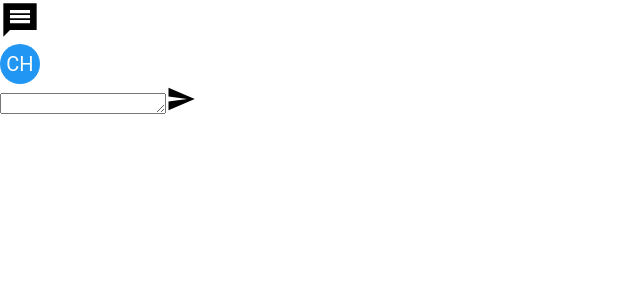
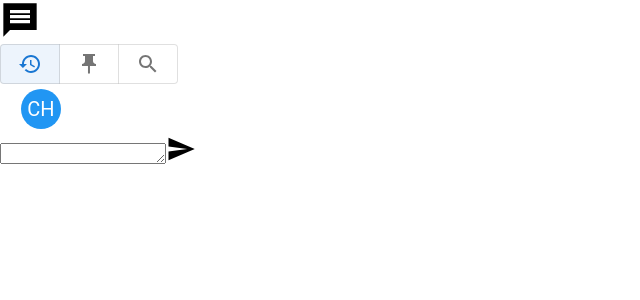
Before and after one commit to HolstCh/WordPal, a React (Create React App) app in the folder client/: page / in a window 1280 px wide. Both pictures are taken after a click on the icon 20 px from the left and 20 px from the top of the page. Shown: the top 300 px of the page, without its empty margins (0-640 px from the left). Built offline with nearby package versions, Linux system fonts and the light colour scheme.

Commit message:
Includes tab menu for chat history features and account menu

```diff
--- a/client/src/components/ChatHistorySidebar.js
+++ b/client/src/components/ChatHistorySidebar.js
@@ -1,19 +1,21 @@
 import React from 'react';
 import MessageSharpIcon from '@mui/icons-material/MessageSharp';
+import ToggleButtons from './ToggleButtons'
 export default function ChatHistorySidebar({openSidebar, setOpenSidebar }) {
     function handleClick() {
         if (!openSidebar)
             setOpenSidebar(true);
         else
             setOpenSidebar(false);
-
     }
 
     return (
         <section id="chat-history-sidebar">
-            <MessageSharpIcon onClick={handleClick} className="hover:text-blue-500 cursor-pointer" sx={{ fontSize: { xs: 25, sm: 30, md: 40 } }} />
+            <MessageSharpIcon onClick={handleClick} className={`${openSidebar ? 'text-blue-500' : null} hover:text-blue-500 cursor-pointer`} sx={{ fontSize: { xs: 25, sm: 30, md: 40 } }} />
             {openSidebar ?
-                <div id="sidebar" className="fixed bg-gray-100 overflow-y-auto left-0 h-full border-2 border-gray-200 w-1/3 rounded-3xl"></div>
+                <div id="sidebar" className="fixed bg-gray-100 overflow-y-auto left-0 h-full border-2 border-gray-200 w-1/3 rounded-3xl">
+                    <ToggleButtons />
+                </div>
             : null
             }
         </section>
--- a/client/src/components/NavBar.js
+++ b/client/src/components/NavBar.js
@@ -1,5 +1,5 @@
 import React from 'react';
-import ProfileIcon from "./ProfileIcon";
+import ProfileMenu from './ProfileMenu'
 import ChatHistorySidebar from './ChatHistorySidebar';
 
 export default function NavBar({openSidebar, setOpenSidebar }) {
@@ -7,7 +7,7 @@ export default function NavBar({openSidebar, setOpenSidebar }) {
     return (
         <div className="flex flex-row items-center justify-between mx-3 mt-3">
             <ChatHistorySidebar openSidebar={openSidebar} setOpenSidebar={setOpenSidebar} />
-            <ProfileIcon />
+            <ProfileMenu />
         </div>
     );
 }
--- a/client/src/components/ProfileIcon.js
+++ b/client/src/components/ProfileIcon.js
@@ -1,9 +1,13 @@
-import React from 'react';
+import React, { useState } from 'react';
 import Avatar from '@mui/material/Avatar';
 import { blue } from '@mui/material/colors';
+import ProfileMenu from './ProfileMenu'
 
 export default function ProfileIcon() {
+
     return (
-        <Avatar className="hover:bg-blue-500 cursor-pointer" sx={{ bgcolor: blue[500], width: { xs: 25, sm: 30, md: 40 }, height: { xs: 25, sm: 30, md: 40 }, fontSize: { xs: 12, sm: 15, md: 20 } }}>CH</Avatar>
+        <div>
+            <Avatar className="hover:bg-blue-500 cursor-pointer" sx={{ bgcolor: blue[500], width: { xs: 25, sm: 30, md: 40 }, height: { xs: 25, sm: 30, md: 40 }, fontSize: { xs: 12, sm: 15, md: 20 } }}>CH</Avatar>
+        </div>
     );
 }
--- /dev/null
+++ b/client/src/components/ProfileMenu.js
@@ -0,0 +1,89 @@
+import React, { useState } from 'react';
+import Box from '@mui/material/Box';
+import Avatar from '@mui/material/Avatar';
+import Menu from '@mui/material/Menu';
+import MenuItem from '@mui/material/MenuItem';
+import ListItemIcon from '@mui/material/ListItemIcon';
+import IconButton from '@mui/material/IconButton';
+import Tooltip from '@mui/material/Tooltip';
+import Settings from '@mui/icons-material/Settings';
+import Logout from '@mui/icons-material/Logout';
+import { blue } from '@mui/material/colors';
+
+export default function AccountMenu()
+{
+    const [anchorEl, setAnchorEl] = useState(null);
+    const open = Boolean(anchorEl);
+    const handleClick = (event) => {
+        setAnchorEl(event.currentTarget);
+    };
+    const handleClose = () => {
+        setAnchorEl(null);
+    };
+    return (
+        <>
+            <Box sx={{ display: 'flex', alignItems: 'center', textAlign: 'center' }}>
+                <Tooltip title="Account Settings">
+                    <IconButton
+                        onClick={handleClick}
+                        size="small"
+                        sx={{ ml: 2 }}
+                        aria-controls={open ? 'account-menu' : undefined}
+                        aria-haspopup="true"
+                        aria-expanded={open ? 'true' : undefined}
+                    >
+                        <Avatar className="hover:bg-blue-500 cursor-pointer" sx={{ bgcolor: blue[500], width: { xs: 25, sm: 30, md: 40 }, height: { xs: 25, sm: 30, md: 40 }, fontSize: { xs: 12, sm: 15, md: 20 } }}>CH</Avatar>
+                    </IconButton>
+                </Tooltip>
+            </Box>
+            <Menu
+                anchorEl={anchorEl}
+                id="account-menu"
+                open={open}
+                onClose={handleClose}
+                onClick={handleClose}
+                PaperProps={{
+                    elevation: 0,
+                    sx: {
+                        overflow: 'visible',
+                        filter: 'drop-shadow(0px 2px 8px rgba(0,0,0,0.32))',
+                        mt: 1.5,
+                        '& .MuiAvatar-root': {
+                            width: 32,
+                            height: 32,
+                            ml: -0.5,
+                            mr: 1,
+                        },
+                        '&::before': {
+                            content: '""',
+                            display: 'block',
+                            position: 'absolute',
+                            top: 0,
+                            right: 14,
+                            width: 10,
+                            height: 10,
+                            bgcolor: 'background.paper',
+                            transform: 'translateY(-50%) rotate(45deg)',
+                            zIndex: 0,
+                        },
+                    },
+                }}
+                transformOrigin={{ horizontal: 'right', vertical: 'top' }}
+                anchorOrigin={{ horizontal: 'right', vertical: 'bottom' }}
+            >
+                <MenuItem onClick={handleClose}>
+                    <ListItemIcon>
+                        <Settings fontSize="small" />
+                    </ListItemIcon>
+                    Settings
+                </MenuItem>
+                <MenuItem onClick={handleClose}>
+                    <ListItemIcon>
+                        <Logout fontSize="small" />
+                    </ListItemIcon>
+                    Logout
+                </MenuItem>
+            </Menu>
+        </>
+    );
+}
--- /dev/null
+++ b/client/src/components/ToggleButtons.js
@@ -0,0 +1,31 @@
+import React, {useState } from 'react'
+import ToggleButtonGroup from '@mui/material/ToggleButtonGroup';
+import ToggleButton from '@mui/material/ToggleButton';
+import HistorySharpIcon from '@mui/icons-material/HistorySharp';
+import PushPinSharpIcon from '@mui/icons-material/PushPinSharp';
+import SearchSharpIcon from '@mui/icons-material/SearchSharp';
+
+export default function ToggleButtons() {
+    const [tab, setTab] = useState('history');
+
+    const handleChange = (event, newTab) => {
+        setTab(newTab);
+    };
+
+    return (
+        <div className=" flex flex-col items-center">
+            <ToggleButtonGroup
+                color="primary"
+                value={tab}
+                exclusive
+                onChange={handleChange}
+                aria-label="Platform"
+                className="mt-2"
+            >
+                <ToggleButton sx={{ width: { xs: 25, sm: 40, md: 60 }, height: { xs: 25, sm: 30, md: 40 } }} value="history"><HistorySharpIcon /></ToggleButton>
+                <ToggleButton sx={{ width: { xs: 25, sm: 40, md: 60 }, height: { xs: 25, sm: 30, md: 40 } }} value="pinned"><PushPinSharpIcon /></ToggleButton>
+                <ToggleButton sx={{ width: { xs: 25, sm: 30, md: 60 }, height: { xs: 25, sm: 30, md: 40 } }} value="search"><SearchSharpIcon /></ToggleButton>
+            </ToggleButtonGroup>
+        </div>
+    );
+}
```
